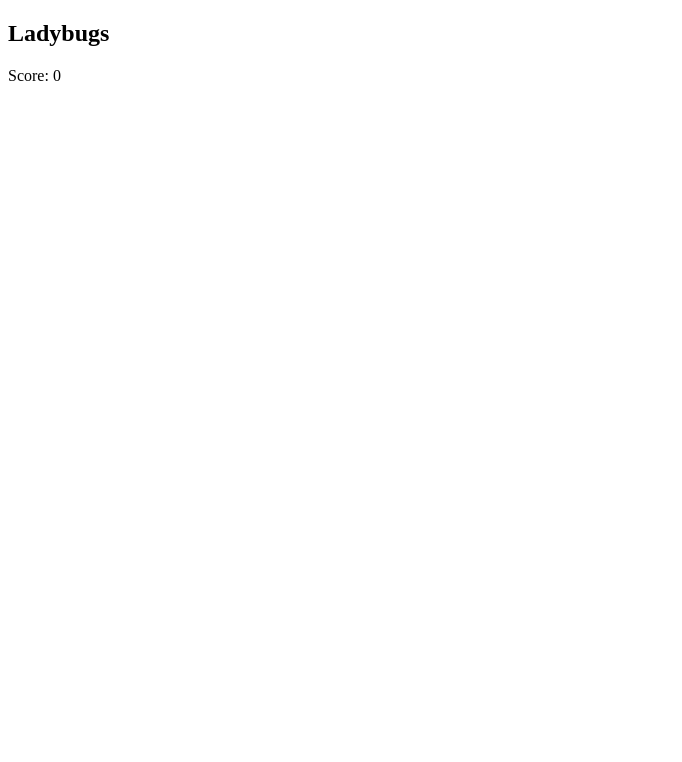
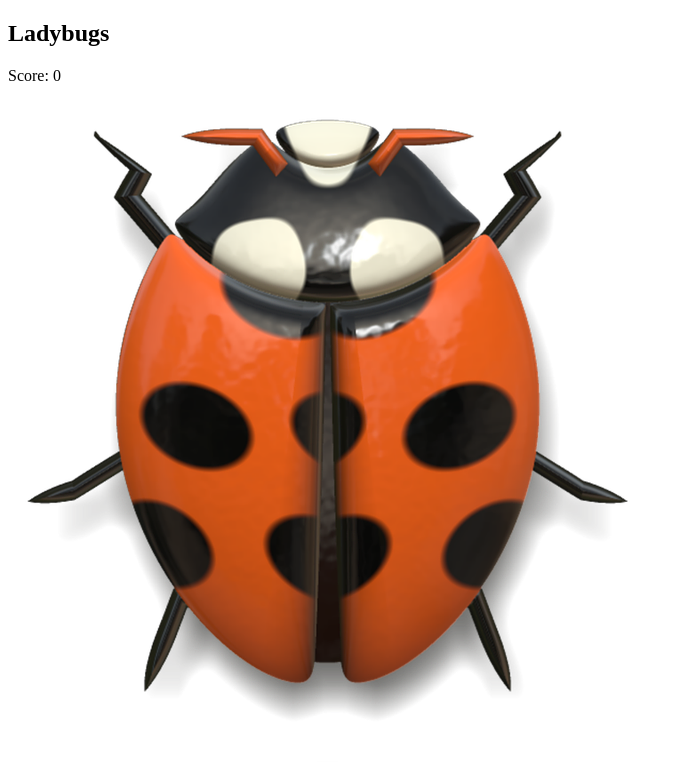
Before and after one commit to dutchmims/Bugs, a plain HTML site: page index.html in a window 1280 px wide. Shown: the top 762 px of the page, without its empty margins (0-682 px from the left). Drawn offline with Linux system fonts and the light colour scheme; a web font is replaced by a local one.

Commit message:
Add images and link them

```diff
--- a/index.html
+++ b/index.html
@@ -25,39 +25,39 @@
 
     <div class="container">
         <div class="cell">
-    <div class="front" data-index="1"><img src="" alt=""></div>
+            <div class="front" data-index="1"><img src="assets/images/1.png" alt=""></div>
             <div class="back"></div>
         </div>
         <div class="cell">
-            <div class="front" data-index="1"><img src="" alt=""></div>
+            <div class="front" data-index="1"><img src="assets/images/2.png" alt=""></div>
             <div class="back"></div>
         </div>
         <div class="cell">
-            <div class="front" data-index="2"><img src="" alt=""></div>
+            <div class="front" data-index="2"><img src="assets/images/3.png" alt=""></div>
             <div class="back"></div>
         </div>
         <div class="cell">
-            <div class="front" data-index="2"><img src="" alt=""></div>
+            <div class="front" data-index="2"><img src="assets/images/4.png" alt=""></div>
             <div class="back"></div>
         </div>
         <div class="cell">
-            <div class="front" data-index="3"><img src="" alt=""></div>
+            <div class="front" data-index="3"><img src="assets/images/5.png" alt=""></div>
             <div class="back"></div>
         </div>
         <div class="cell">
-            <div class="front" data-index="3"><img src="" alt=""></div>
+            <div class="front" data-index="3"><img src="assets/images/6.png" alt=""></div>
             <div class="back"></div>
         </div>
         <div class="cell">
-            <div class="front" data-index="4"><img src="""></div>
+            <div class="front" data-index="4"><img src="assets/images/7.png" alt=""></div>
             <div class="back"></div>
         </div>
         <div class="cell">
-            <div class="front" data-index="4"><img src="" alt=""></div>
+            <div class="front" data-index="4"><img src="assets/images/8.png" alt=""></div>
             <div class="back"></div>
         </div>
         <div class="cell">
-            <div class="front" data-index="5"><img src="" alt=""></div>
+            <div class="front" data-index="5"><img src="assets/images/9.png" alt=""></div>
             <div class="back"></div>
         </div>
         <div class="cell">
@@ -65,11 +65,11 @@
             <div class="back"></div>
         </div>
         <div class="cell">
-            <div class="front" data-index="6"><img src="" alt=""></div>
+            <div class="front" data-index="6"><img src="assets/images/11.png" alt=""></div>
             <div class="back"></div>
         </div>
         <div class="cell">
-            <div class="front" data-index="6"><img src="" alt=""></div>
+            <div class="front" data-index="6"><img src="assets/images/12.png" alt=""></div>
             <div class="back"></div>
         </div>
     </div>
```
Also changed, not shown: assets/images/1.png (added), assets/images/10.png (added), assets/images/11.png (added), assets/images/12.png (added), assets/images/2.png (added), assets/images/3.png (added), assets/images/4.png (added), assets/images/5.png (added), assets/images/6.png (added), assets/images/7.png (added), assets/images/8.png (added), assets/images/9.png (added).
